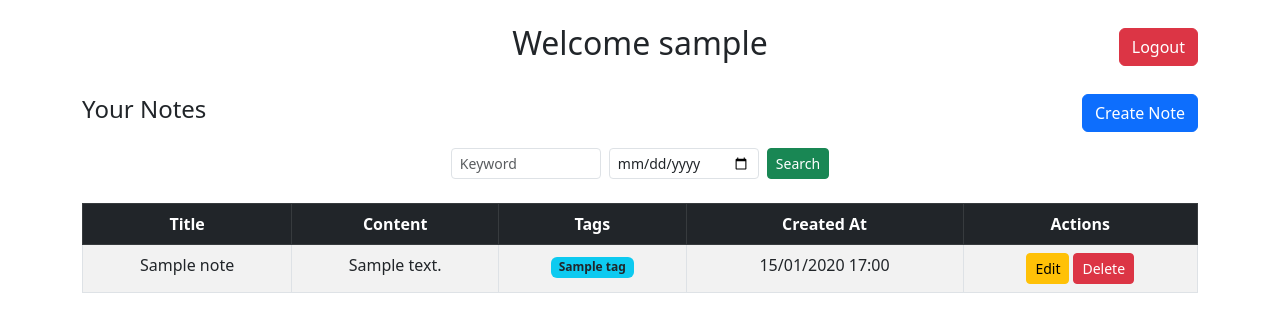
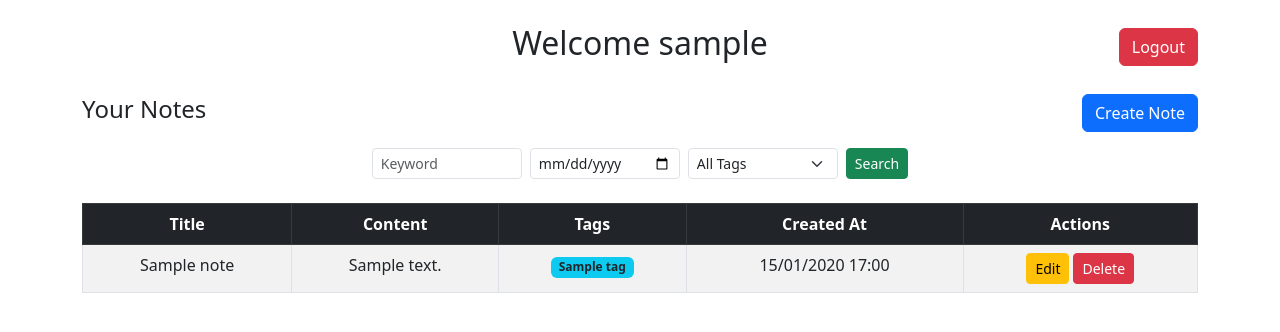
Before and after one commit to daoson-ui/NoteApp, a Flask app: page /home in a window 1280 px wide. Shown: the top 332 px of the page. Run offline with Flask 3, Linux system fonts and the light colour scheme; a user stored in the database is signed in; tables that the repository leaves empty hold one stand-in row (values such as "Sample post").

Commit message:
Mô tả các thay đổi

```diff
--- a/app/routes/notes.py
+++ b/app/routes/notes.py
@@ -1,5 +1,5 @@
-from flask import Blueprint, render_template, request, redirect, url_for, flash  # type: ignore
-from flask_login import login_required, current_user  # type: ignore
+from flask import Blueprint, render_template, request, redirect, url_for, flash
+from flask_login import login_required, current_user
 from app import db
 from app.models import Note, User, Tag
 from datetime import datetime, timedelta
@@ -13,6 +13,8 @@ bp = Blueprint('notes', __name__)
 @login_required
 def home():
     notes_query = Note.query.filter_by(user_id=current_user.id)
+    tags_all = Tag.query.all()
+    selected_tag_id = request.args.get('tag', type=int)
 
     # Lấy tham số tìm kiếm
     q = request.args.get('q', '').strip()
@@ -33,12 +35,16 @@ def home():
         except ValueError:
             flash("Ngày không hợp lệ!", "warning")
 
+    if selected_tag_id:
+        notes_query = notes_query.join(Note.tags).filter(Tag.id == selected_tag_id)
+
     notes = notes_query.order_by(Note.created_at.desc()).all()
 
     return render_template(
         'home.html',
         notes=notes,
-        username=current_user.username,
+        tags_all=tags_all,
+        selected_tag_id=selected_tag_id,
         timedelta=timedelta
     )
 
@@ -54,6 +60,8 @@ def dashboard():
 
     users = User.query.all()
     notes_query = Note.query
+    tags_all = Tag.query.all()
+    selected_tag_id = request.args.get('tag', type=int)
 
     # Lấy tham số tìm kiếm
     q = request.args.get('q', '').strip()
@@ -74,12 +82,17 @@ def dashboard():
         except ValueError:
             flash("Ngày không hợp lệ!", "warning")
 
+    if selected_tag_id:
+        notes_query = notes_query.join(Note.tags).filter(Tag.id == selected_tag_id)
+
     notes = notes_query.order_by(Note.created_at.desc()).all()
 
     return render_template(
         'dashboard.html',
         users=users,
         notes=notes,
+        tags_all=tags_all,
+        selected_tag_id=selected_tag_id,
         timedelta=timedelta
     )
 
@@ -90,7 +103,6 @@ def dashboard():
 @login_required
 def new_note():
     tags = Tag.query.all()
-
     if request.method == 'POST':
         title = request.form.get('title', '').strip()
         content = request.form.get('content', '').strip()
@@ -100,13 +112,8 @@ def new_note():
             flash("Title cannot be empty!", "warning")
             return redirect(url_for('notes.new_note'))
 
-        note = Note(
-            title=title,
-            content=content,
-            user_id=current_user.id
-        )
+        note = Note(title=title, content=content, user_id=current_user.id)
 
-        # Gắn tag
         for tag_id in selected_tag_ids:
             tag = Tag.query.get(int(tag_id))
             if tag:
@@ -115,7 +122,6 @@ def new_note():
         db.session.add(note)
         db.session.commit()
         flash("Note created successfully!", "success")
-
         return redirect(url_for('notes.dashboard' if current_user.is_admin else 'notes.home'))
 
     return render_template('new_note.html', note=None, tags=tags)
@@ -127,11 +133,9 @@ def new_note():
 @login_required
 def view_note(note_id):
     note = Note.query.get_or_404(note_id)
-
     if note.user_id != current_user.id and not current_user.is_admin:
         flash("You do not have permission to view this note.", "danger")
         return redirect(url_for('notes.home'))
-
     return render_template('view_note.html', note=note, timedelta=timedelta)
 
 # ==============================
@@ -142,8 +146,6 @@ def view_note(note_id):
 def edit_note(note_id):
     note = Note.query.get_or_404(note_id)
     tags = Tag.query.all()
-
-    # Chỉ user tạo note mới được sửa
     if note.user_id != current_user.id:
         flash("You are not allowed to edit this note.", "danger")
         return redirect(url_for('notes.home') if not current_user.is_admin else url_for('notes.dashboard'))
@@ -151,7 +153,6 @@ def edit_note(note_id):
     if request.method == 'POST':
         note.title = request.form.get('title', '').strip()
         note.content = request.form.get('content', '').strip()
-
         selected_tag_ids = request.form.getlist('tags')
         note.tags = []
 
@@ -162,7 +163,6 @@ def edit_note(note_id):
 
         db.session.commit()
         flash("Note updated!", "success")
-
         return redirect(url_for('notes.home'))
 
     return render_template('new_note.html', note=note, tags=tags)
@@ -174,14 +174,11 @@ def edit_note(note_id):
 @login_required
 def delete_note(note_id):
     note = Note.query.get_or_404(note_id)
-
-    # Chỉ user tạo note mới được xóa
     if note.user_id != current_user.id:
         flash("You cannot delete this note.", "danger")
         return redirect(url_for('notes.home') if not current_user.is_admin else url_for('notes.dashboard'))
 
     db.session.delete(note)
     db.session.commit()
-
     flash("Note deleted successfully!", "success")
     return redirect(url_for('notes.home'))
--- a/app/templates/dashboard.html
+++ b/app/templates/dashboard.html
@@ -52,6 +52,12 @@
                value="{{ request.args.get('q','') }}" class="form-control" style="width: 180px; font-size: 14px; padding: 5px;">
         <input type="date" name="date"
                value="{{ request.args.get('date','') }}" class="form-control" style="width: 150px; font-size: 14px; padding: 5px;">
+        <select name="tag" class="form-select" style="width: 150px; font-size: 14px; padding: 5px;">
+            <option value="">All Tags</option>
+            {% for tag in tags_all %}
+            <option value="{{ tag.id }}" {% if selected_tag_id == tag.id %}selected{% endif %}>{{ tag.name }}</option>
+            {% endfor %}
+        </select>
         <button type="submit" class="btn btn-primary fw-bold" style="font-size: 14px; padding: 5px 10px;">Search</button>
     </form>
 
--- a/app/templates/home.html
+++ b/app/templates/home.html
@@ -9,10 +9,7 @@
 
     <!-- Header: Welcome + Logout -->
     <div class="d-flex align-items-center mb-4" style="position: relative;">
-        <!-- Nút Logout bên phải -->
         <a href="{{ url_for('auth.logout') }}" class="btn btn-danger" style="position: absolute; right: 0;">Logout</a>
-
-        <!-- Tiêu đề căn giữa tuyệt đối -->
         <h2 class="text-center w-100">Welcome {{ current_user.username }}</h2>
     </div>
 
@@ -27,6 +24,12 @@
         <input type="text" name="q" placeholder="Keyword"
                value="{{ request.args.get('q','') }}" class="form-control form-control-sm" style="width: 150px;">
         <input type="date" name="date" value="{{ request.args.get('date','') }}" class="form-control form-control-sm" style="width: 150px;">
+        <select name="tag" class="form-select form-select-sm" style="width: 150px;">
+            <option value="">All Tags</option>
+            {% for tag in tags_all %}
+            <option value="{{ tag.id }}" {% if selected_tag_id == tag.id %}selected{% endif %}>{{ tag.name }}</option>
+            {% endfor %}
+        </select>
         <button type="submit" class="btn btn-success btn-sm">Search</button>
     </form>
 
@@ -34,7 +37,6 @@
     <table class="table table-bordered table-striped text-center">
         <thead class="table-dark">
             <tr>
-                <!-- <th>ID</th> -->
                 <th>Title</th>
                 <th>Content</th>
                 <th>Tags</th>
@@ -46,28 +48,35 @@
             {% if notes %}
                 {% for note in notes %}
                 <tr>
-                    <!-- <td>{{ loop.index }}</td> -->
                     <td>{{ note.title }}</td>
                     <td>{{ note.content }}</td>
                     <td>
+                        {% if note.tags %}
                             {% for tag in note.tags %}
                                 <span class="badge bg-info text-dark">{{ tag.name }}</span>
                             {% endfor %}
+                        {% else %}
+                            None
+                        {% endif %}
                     </td>
                     <td>{{ (note.created_at + timedelta(hours=7)).strftime('%d/%m/%Y %H:%M') }}</td>
                     <td>
                         <div class="d-flex justify-content-center gap-1">
+                            {% if note.user_id == current_user.id %}
                                 <a href="{{ url_for('notes.edit_note', note_id=note.id) }}" class="btn btn-warning btn-sm">Edit</a>
                                 <form action="{{ url_for('notes.delete_note', note_id=note.id) }}" method="POST" onsubmit="return confirm('Are you sure?');">
                                     <button type="submit" class="btn btn-danger btn-sm">Delete</button>
                                 </form>
+                            {% else %}
+                                <span class="text-muted">No actions</span>
+                            {% endif %}
                         </div>
                     </td>
                 </tr>
                 {% endfor %}
             {% else %}
                 <tr>
-                    <td colspan="6" class="text-muted">No notes found.</td>
+                    <td colspan="5" class="text-muted">No notes found.</td>
                 </tr>
             {% endif %}
         </tbody>
```
Lines whose indentation alone changed are shown as unchanged.
